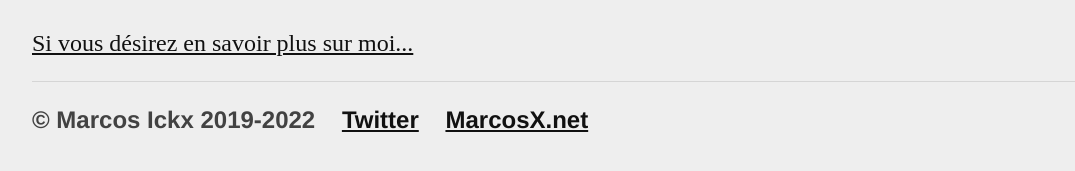
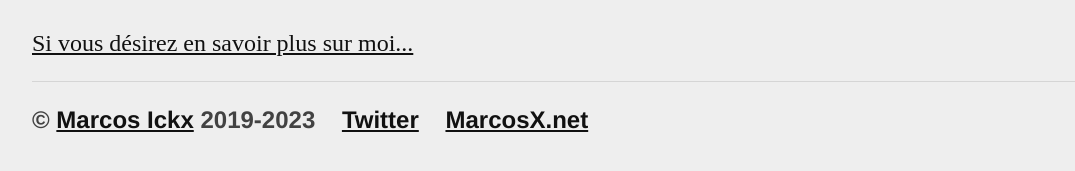
Before and after one commit to MarcosIckx/PreviewMarcosxNet, a Jekyll site: the page built from index.html, in a window 1280 px wide. Shown: the part 574-745 px from the top of the page, without its empty margins (32-1107 px from the left). Built offline with Jekyll 4.4.1, drawn with Linux system fonts in a browser that asks for light colours; the list of posts is cut into pages by our own code.

Commit message:
Update footer.html
Fix copyright year and add link to /apropos/

```diff
--- a/_includes/footer.html
+++ b/_includes/footer.html
@@ -1,6 +1,6 @@
 		<footer>
     		<ul>
-			<li>&copy; Marcos Ickx 2019-2022</li>
+			<li>&copy; <a href="/apropos/">Marcos Ickx</a> 2019-2023</li>
         		<li><a href="https://twitter.com/MarcosIckx">Twitter</a></li>
         		<li><a href="https://blog.MarcosX.net">MarcosX.net</a></li>
 			</ul>
```
